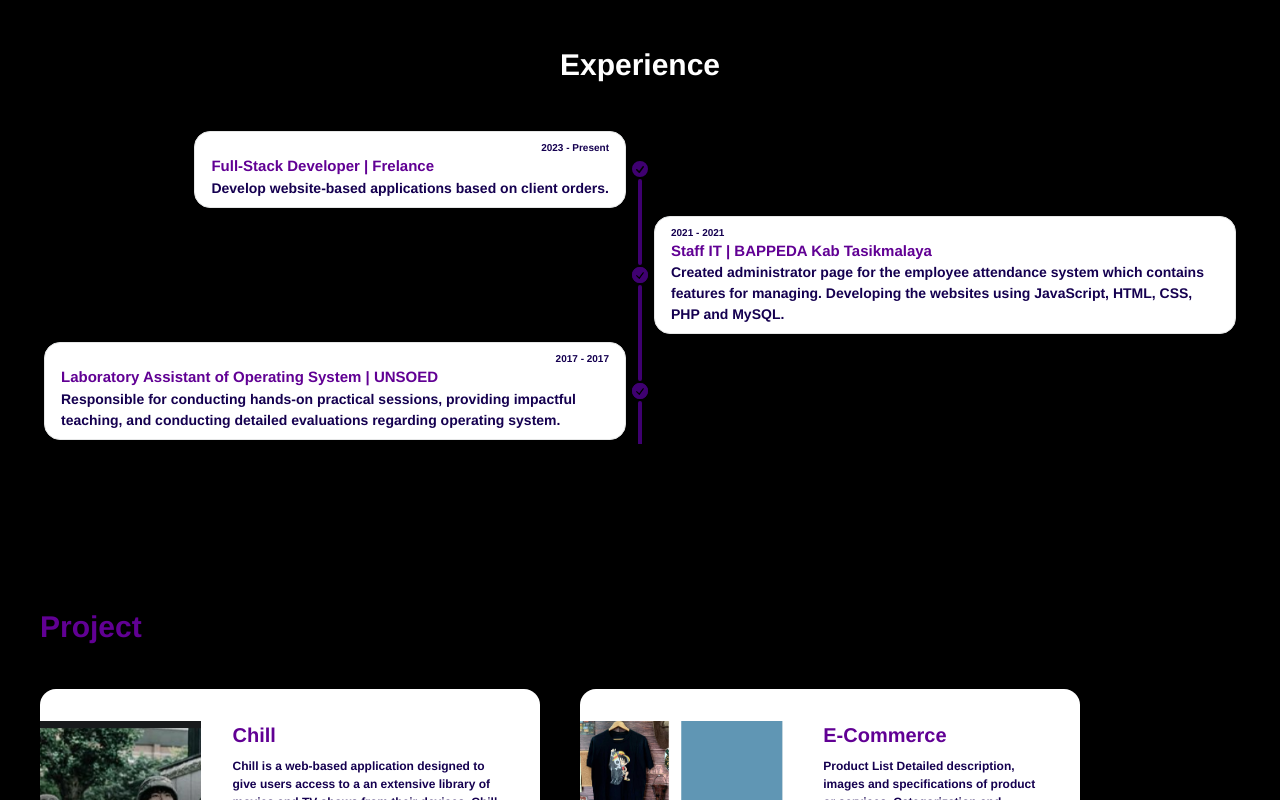
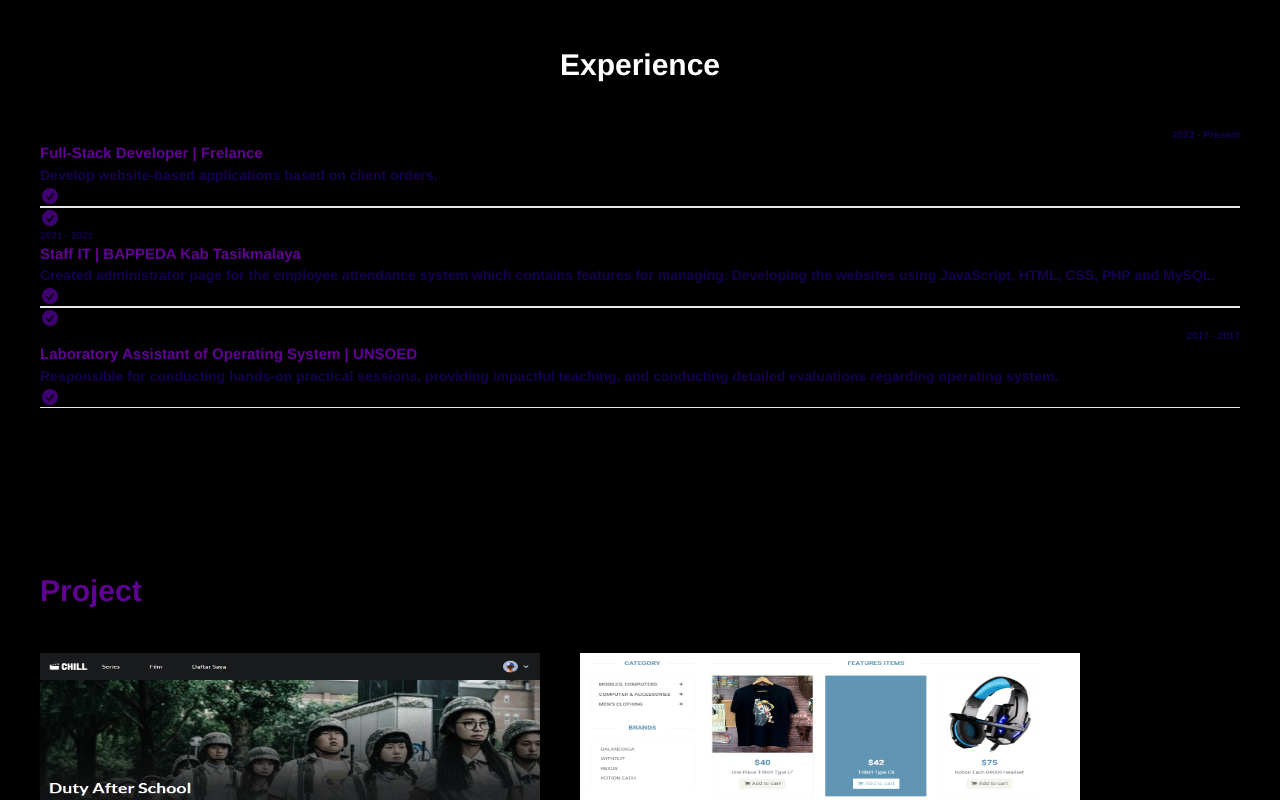
Before and after one commit to rizkitaufiq/rizkitaufiq, a React (Vite) app: page / in a window 1280 px wide. Shown: the part 1040-1840 px from the top of the page. Built offline with nearby package versions, Linux system fonts and the light colour scheme; a web font is replaced by a local one.

Commit message:
fix: fix error tailwind config

```diff
--- a/tailwind.config.js
+++ b/tailwind.config.js
@@ -27,5 +27,5 @@ export default {
       },
     },
   },
-  plugins: [require("daisyui")],
+  plugins: ["daisyui"],
 };
```
